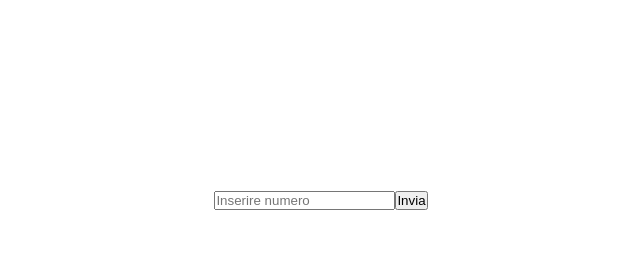
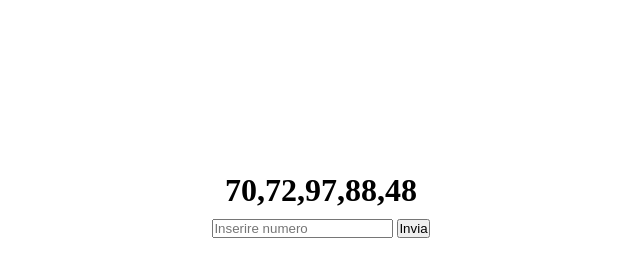
Before and after one commit to DanieleSpuria/js-simon, a plain HTML site: page index.html in a window 1280 px wide. Shown: the whole page, without its empty margins (319-959 px from the left). Drawn offline with Linux system fonts and the light colour scheme.

Commit message:
add view, .box

```diff
--- a/assets/css/style.css
+++ b/assets/css/style.css
@@ -10,3 +10,11 @@ main {
   align-items: center;
   height: 50vh;
 }
+
+h1 {
+  margin: 10px;
+}
+
+.box {
+  text-align: center;
+}
--- a/assets/js/script.js
+++ b/assets/js/script.js
@@ -20,7 +20,8 @@ let numberRandom = [];
 let numberUser = [];
 
 random(1,100);
-console.log(numberRandom);
+view();
+
 
 
 //**************************************************************** Funzioni ***
@@ -35,3 +36,7 @@ function random(min, max) {
     }
   }
 }
+
+function view() {
+  output.innerHTML = numberRandom;
+}
--- a/index.html
+++ b/index.html
@@ -10,9 +10,11 @@
 <body>
 
   <main>
-    <input placeholder="Inserire numero">
-    <button>Invia</button>
-    <h1></h1>
+    <div class="box">
+      <h1></h1>
+      <input placeholder="Inserire numero">
+      <button>Invia</button>
+    </div>
   </main>
 
   <script src="assets/js/script.js"></script>
```
